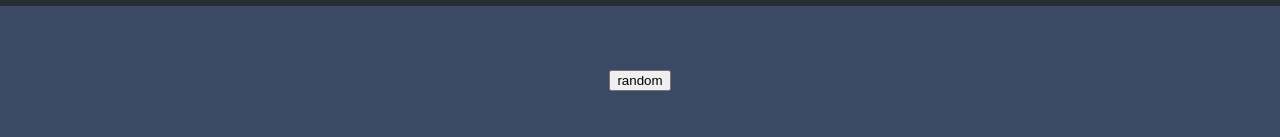
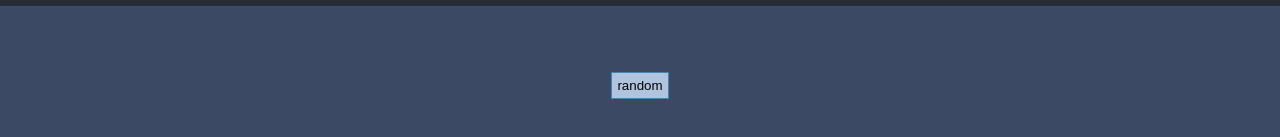
Before and after one commit to holladayian/dogrsreservoir, a React (Create React App) app: page / in a window 1280 px wide. Shown: the part 207-344 px from the top of the page. Built offline with nearby package versions, Linux system fonts and the light colour scheme.

Commit message:
Style buttons

```diff
--- a/src/HomePage/HomePage.css
+++ b/src/HomePage/HomePage.css
@@ -16,3 +16,11 @@
   border: 2vh solid;
   border-color: #202d47
 }
+
+.button-case button {
+  border: 1px solid steelblue;
+  background-color: lightsteelblue;
+  padding: 5px;
+  text-decoration: none;
+  margin: 2px
+}
```
